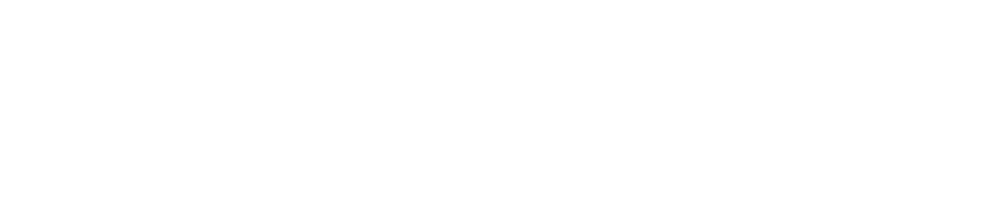
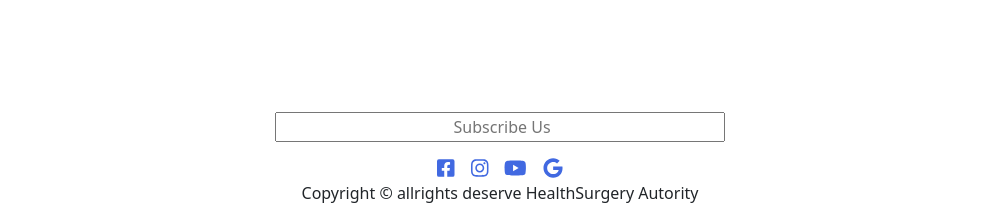
Before and after one commit to MasudRana924/healthcare-hospitalmanagement, a React (Create React App) app: page /home in a window 1280 px wide. Shown: the part 3020-3238 px from the top of the page, without its empty margins (140-1139 px from the left). Before the commit the page ends 3036 px from the top, so only its background shows below. Built offline with nearby package versions, Linux system fonts and the light colour scheme.

Commit message:
footer added

```diff
--- a/public/index.html
+++ b/public/index.html
@@ -24,7 +24,7 @@
       work correctly both with client-side routing and a non-root public URL.
       Learn how to configure a non-root public URL by running `npm run build`.
     -->
-    <title>React App</title>
+    <title>Health Surgery</title>
   </head>
   <body>
     <noscript>You need to enable JavaScript to run this app.</noscript>
--- a/src/App.js
+++ b/src/App.js
@@ -7,6 +7,7 @@
 } from "react-router-dom";
 import Header from './Shared/Header/Header';
 import Home from './Pages/Home/Home';
+import Footer from './Shared/Footer/Footer';
 
 function App() {
   return (
@@ -24,6 +25,7 @@
 
           </Route>
         </Switch>
+        <Footer></Footer>
       </Router>
     </div>
   );
--- a/src/Shared/Footer/Footer.css
+++ b/src/Shared/Footer/Footer.css
@@ -0,0 +1,24 @@
+.footer{
+
+}
+.footer input{
+    width:450px;
+    border:1pxsolid black;
+    outline: white;
+}
+.insta-icon{
+    font-size: 20px;
+   color:royalblue;
+}
+.fb-icon{
+    font-size: 20px;
+    color: royalblue;
+}
+.youtube-icon{
+    font-size: 20px;
+    color:royalblue;
+}
+.google-icon{
+    color:royalblue;
+    font-size: 20px;
+}
--- a/src/Shared/Footer/Footer.js
+++ b/src/Shared/Footer/Footer.js
@@ -0,0 +1,21 @@
+import React from 'react';
+import { Container } from 'react-bootstrap';
+import { FontAwesomeIcon } from '@fortawesome/react-fontawesome'
+import { faFacebookSquare, faGoogle, faInstagram, faYoutube } from '@fortawesome/free-brands-svg-icons'
+import './Footer.css'
+const Footer = () => {
+    return (
+        <Container fluid className="footer mt-5 pt-5">
+            <input type="text" placeholder=" Subscribe Us" className="text-center"/>
+            <div>
+                <FontAwesomeIcon icon={faFacebookSquare} className="fb-icon mt-3" />
+                <FontAwesomeIcon icon={faInstagram} className="insta-icon ms-3 mt-3" />
+                <FontAwesomeIcon icon={faYoutube} className="youtube-icon ms-3 mt-3" />
+                <FontAwesomeIcon icon={faGoogle} className="google-icon ms-3 mt-3" />
+            </div>
+           <p>Copyright © allrights deserve HealthSurgery Autority</p>
+        </Container>
+    );
+};
+
+export default Footer;
--- a/src/Shared/Header/Header.js
+++ b/src/Shared/Header/Header.js
@@ -28,7 +28,7 @@
                     </Col>
                 </Row>
             </Container>
-            <Navbar className="navbar"  collapseOnSelect expand="lg">
+            <Navbar className="navbar"   collapseOnSelect expand="lg">
                 <Container>
                     <Navbar.Brand href="#home" className=" fs-3">Health<span className=" text-dark"><span className="text-danger fs-1">
                         Surgery</span>Care</span></Navbar.Brand>
```
Also changed, not shown: 2 other files (tests, documents, lock files or other folders).
